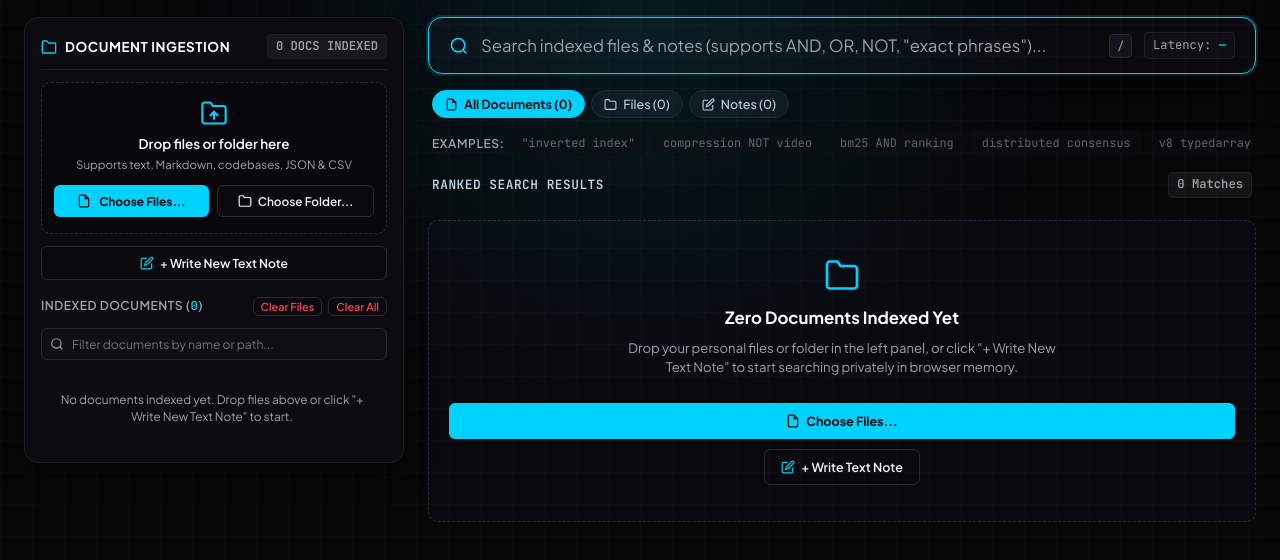
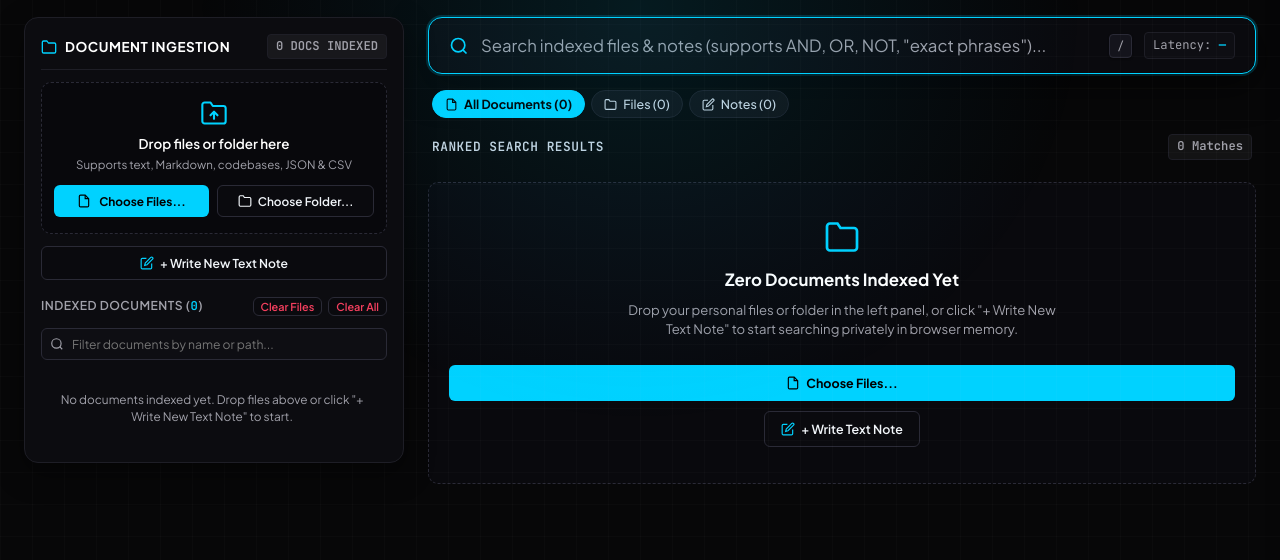
Before and after one commit to Krishnanand-10/Argus, a website: page playground.html in a window 1280 px wide. Shown: the part 72-632 px from the top of the page. Drawn offline with Linux system fonts and the light colour scheme.

Commit message:
fix(ui): remove Examples text and preset query chips row

```diff
--- a/playground.html
+++ b/playground.html
@@ -245,15 +245,6 @@
             </svg>
             <span>Notes (<span id="filter-count-notes">0</span>)</span>
           </button>
-        </div>
-
-        <div class="clean-presets-row">
-          <span class="clean-presets-label">Examples:</span>
-          <button class="preset-chip" data-query="&quot;inverted index&quot;">"inverted index"</button>
-          <button class="preset-chip" data-query="compression NOT video">compression NOT video</button>
-          <button class="preset-chip" data-query="bm25 AND ranking">bm25 AND ranking</button>
-          <button class="preset-chip" data-query="distributed consensus">distributed consensus</button>
-          <button class="preset-chip" data-query="v8 typedarray">v8 typedarray</button>
         </div>
       </div>
 
```
